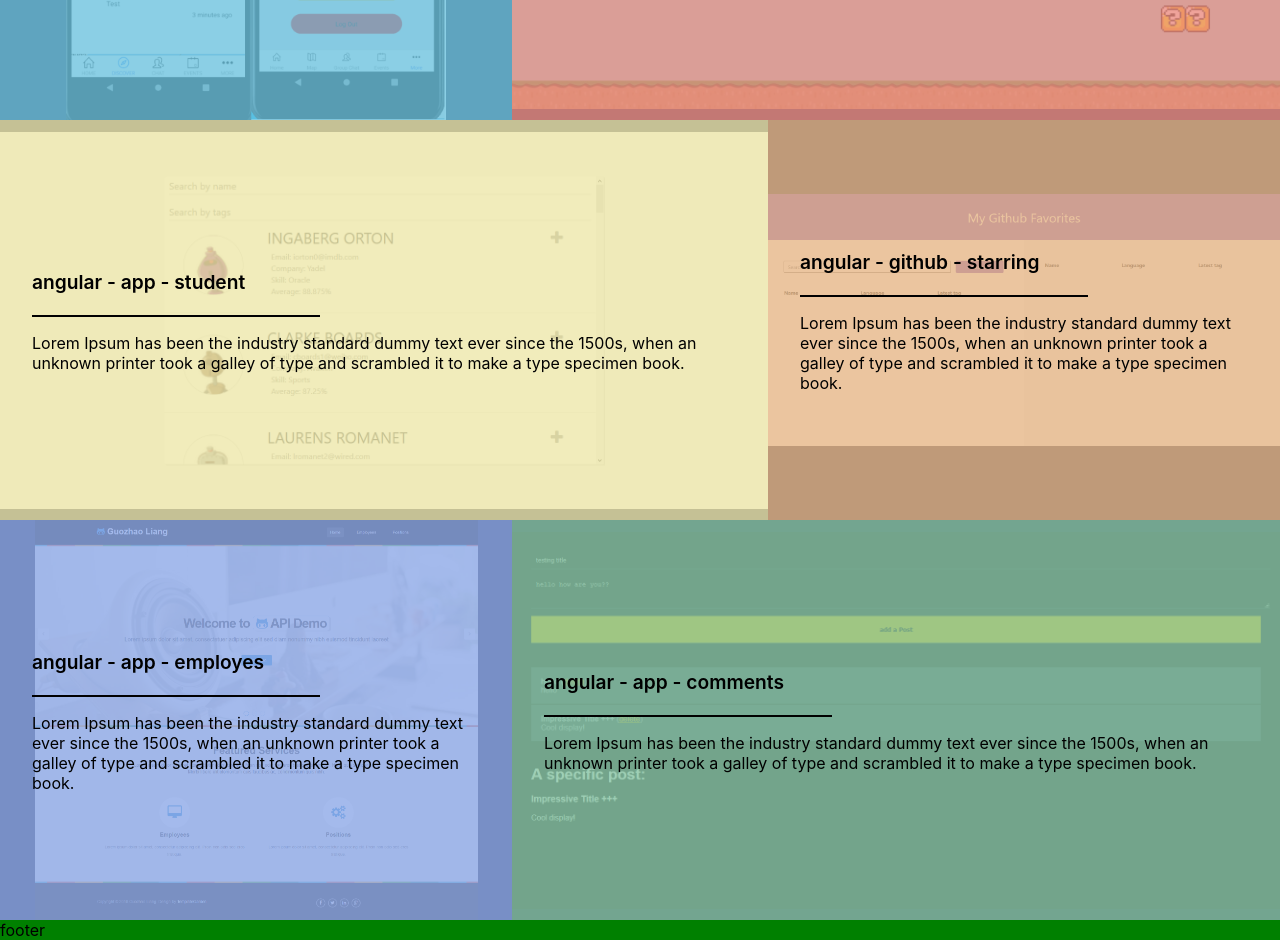
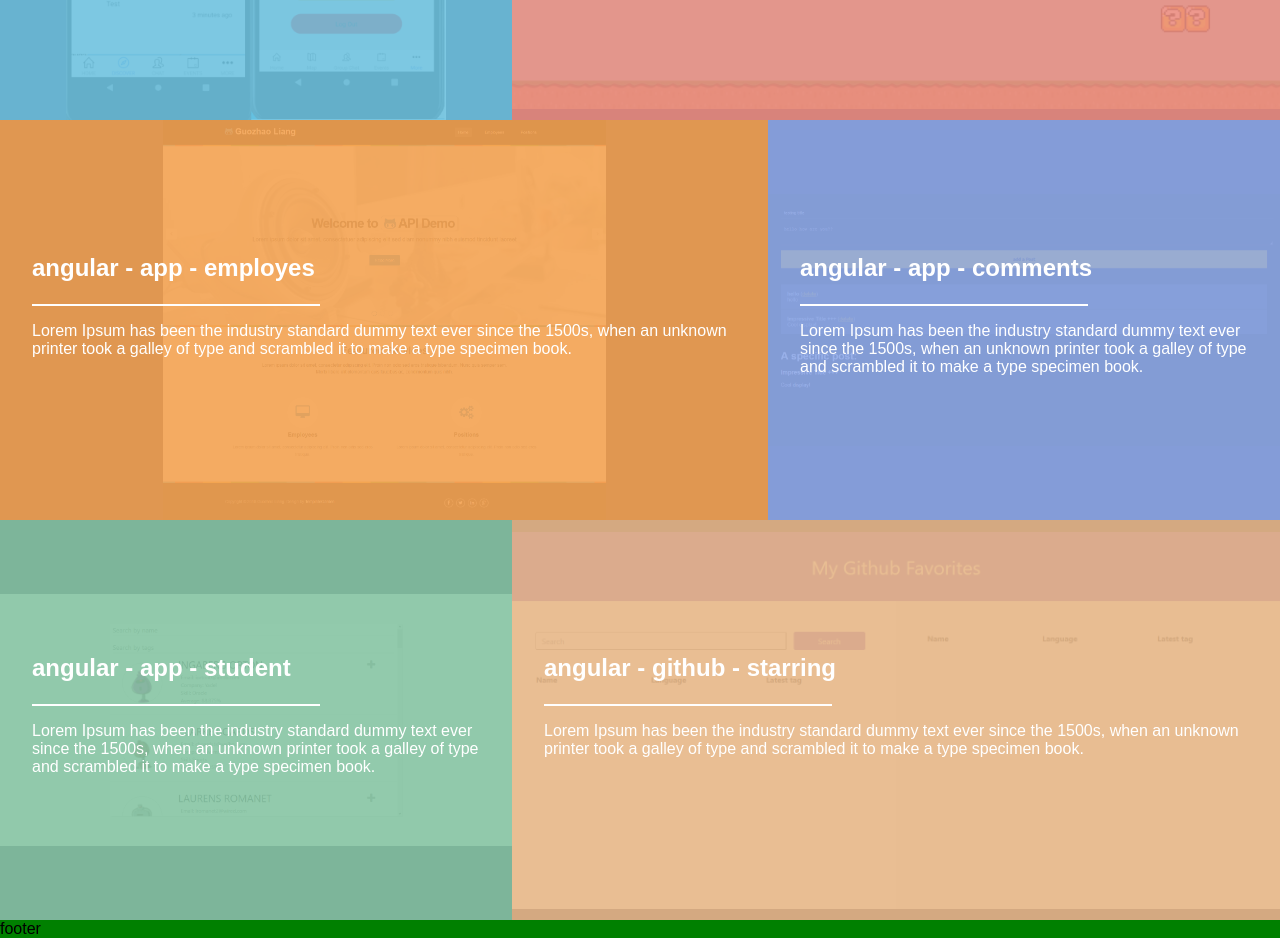
Before and after one commit to kc-leung/eportfolio, a React (Create React App) app: page / in a window 1280 px wide. Shown: the part 1000-1940 px from the top of the page. Built offline with nearby package versions, Linux system fonts and the light colour scheme.

Commit message:
minor style structure fix

```diff
--- a/src/components/Projects/Projects.js
+++ b/src/components/Projects/Projects.js
@@ -46,8 +46,10 @@ export default class Projects extends Component {
                     </div>
                   ) : (
                     <div className="descriptionContainer">
-                      <div className="projectTitle">{data.title}</div>
-                      <div className="separator" />
+                      <div className="descriptionHeader">
+                        <div className="projectTitle">{data.title}</div>
+                        <div className="separator" />
+                      </div>
                       <div className="projectDescription">
                         {data.description}
                       </div>
@@ -58,7 +60,7 @@ export default class Projects extends Component {
                   className="bannerColor"
                   style={{
                     backgroundColor: `${data.color}`,
-                    opacity: `${this.state.active === itemIndex ? 0 : 0.8}`,
+                    opacity: `${this.state.active === itemIndex ? 0 : 0.9}`,
                   }}
                 />
               </div>
--- a/src/components/Projects/Projects.scss
+++ b/src/components/Projects/Projects.scss
@@ -27,24 +27,38 @@
         height: 100%;
         width: 100%;
         position: absolute;
-        display: flex;
-        align-items: center;
         z-index: 1;
 
         .iconContainer {
           width: 100%;
+          height: 100%;
           display: flex;
-          justify-content: space-evenly;
+          justify-content: center;
           align-items: flex-end;
+
+          .demo {
+            width: 20%;
+            height: 20%;
+            margin: 0 2rem 5rem 0;
+            background-color: red;
+          }
+
+          .github {
+            width: 20%;
+            height: 20%;
+            margin-bottom: 5rem;
+            background-color: red;
+          }
         }
 
         .descriptionContainer {
-          margin: 0 2rem;
+          margin: 8rem 2rem 0 2rem;
+          color: white;
 
           .projectTitle {
             margin-bottom: 1rem;
-            font-size: 1.2rem;
-            font-weight: 600;
+            font-size: 1.5rem;
+            font-weight: 700;
             line-height: 1.65;
           }
 
@@ -52,7 +66,11 @@
             width: 18rem;
             height: 0.15rem;
             margin-bottom: 1rem;
-            background-color: black;
+            background-color: white;
+          }
+
+          .projectDescription {
+            font-size: 1rem;
           }
         }
       }
--- a/src/data/contants.js
+++ b/src/data/contants.js
@@ -23,8 +23,22 @@ export const projectArray = [
     backgroundImage: Images[1],
   },
   {
+    title: 'angular - app - employes',
+    color: 'rgb(244, 163, 83)',
+    description:
+      'Lorem Ipsum has been the industry standard dummy text ever since the 1500s, when an unknown printer took a galley of type and scrambled it to make a type specimen book.',
+    backgroundImage: Images[4],
+  },
+  {
+    title: 'angular - app - comments',
+    color: '#8ea9e8',
+    description:
+      'Lorem Ipsum has been the industry standard dummy text ever since the 1500s, when an unknown printer took a galley of type and scrambled it to make a type specimen book.',
+    backgroundImage: Images[5],
+  },
+  {
     title: 'angular - app - student',
-    color: 'palegoldenrod',
+    color: '#87c5a4',
     description:
       'Lorem Ipsum has been the industry standard dummy text ever since the 1500s, when an unknown printer took a galley of type and scrambled it to make a type specimen book.',
     backgroundImage: Images[2],
@@ -36,18 +50,4 @@ export const projectArray = [
       'Lorem Ipsum has been the industry standard dummy text ever since the 1500s, when an unknown printer took a galley of type and scrambled it to make a type specimen book.',
     backgroundImage: Images[3],
   },
-  {
-    title: 'angular - app - employes',
-    color: '#8ea9e8',
-    description:
-      'Lorem Ipsum has been the industry standard dummy text ever since the 1500s, when an unknown printer took a galley of type and scrambled it to make a type specimen book.',
-    backgroundImage: Images[4],
-  },
-  {
-    title: 'angular - app - comments',
-    color: '#87c5a4',
-    description:
-      'Lorem Ipsum has been the industry standard dummy text ever since the 1500s, when an unknown printer took a galley of type and scrambled it to make a type specimen book.',
-    backgroundImage: Images[5],
-  },
 ];
--- a/src/index.css
+++ b/src/index.css
@@ -1,8 +1,6 @@
 body {
   margin: 0;
-  font-family: -apple-system, BlinkMacSystemFont, 'Segoe UI', 'Roboto', 'Oxygen',
-    'Ubuntu', 'Cantarell', 'Fira Sans', 'Droid Sans', 'Helvetica Neue',
-    sans-serif;
+  font-family: 'Source Sans Pro', Arial, sans-serif;
   -webkit-font-smoothing: antialiased;
   -moz-osx-font-smoothing: grayscale;
 }
```
